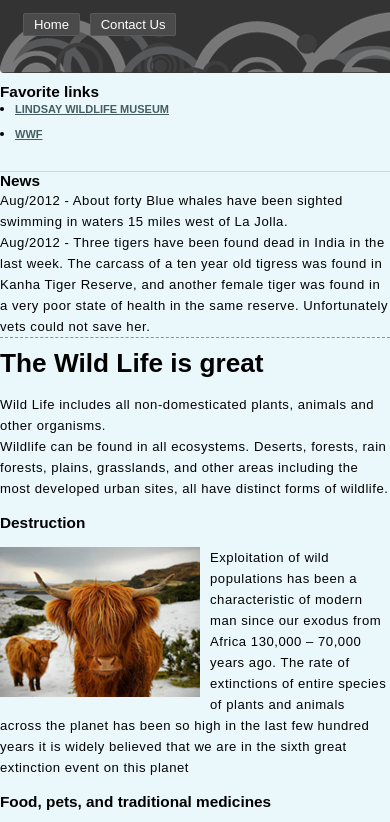
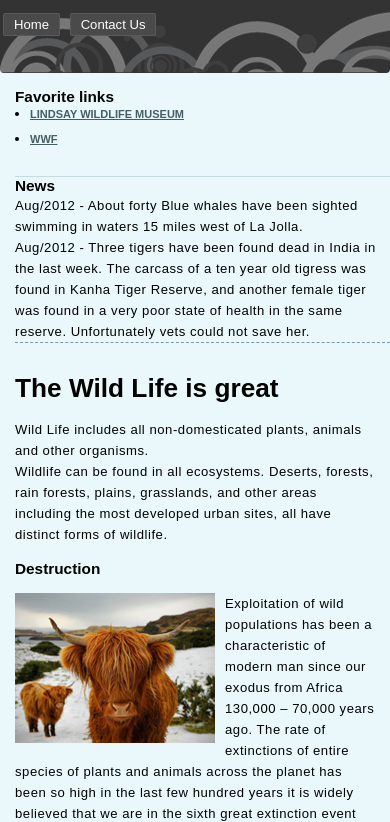
Before and after one commit to vtsvirko/vtsvirko.github.io, a plain HTML site: page 133M/homework2/index.html in a window 390 px wide. Shown: the part 57-879 px from the top of the page. Drawn offline with Linux system fonts and the light colour scheme.

Commit message:
Add files via upload

```diff
--- a/133M/homework2/style.css
+++ b/133M/homework2/style.css
@@ -65,7 +65,20 @@
 		width:900px;
 	}*/
 
+	#col-right{
+		float:right;
+		margin: 15px;
 
+		/*padding: 0 40px 0 10px;*/
+		/*width:660px;*/
+		}
+
+	#sidebar-left{
+		float:left;
+		margin: 15px 0 15px 15px;
+		/*padding:0 10px;*/
+		/*width:200px;	 when floating content next to each other, applying set widths will make the content play nice with each other. Change the width of the siebar, or take away the width of the above "div.col-right" and see what happens to get a better idea of how widths effect floats */
+		}
 
 	#sidebar-left a{
 		color:#445e64;	/* this redefines all links in the left sidebar to this new color, as opposed to the default blue link color */
@@ -112,15 +125,15 @@
 	body, .header, .footer, .navigation {width:100%;}
 	.column {margin: 10px auto; border-bottom:1px dashed #7b96bc;}
 	.navigation ul li {width: 100%;}
-	.header, .navigation, .footer {
-	padding-left: 10px
-	}
+	/*#sidebar-left, #col-right {width:100%;}*/
 	}
 
 	@media screen and (min-width:481px) {
 	body, .header, .navigation, .footer {
   	width: 83%;
   	margin-left: 8%;}
+  /*	#sidebar-left, #col-right {
+  		width:81%;}*/
 
 	.header, .navigation, .footer {
   	clear: both;
@@ -136,10 +149,18 @@
 		margin: 15px 0 15px 15px;
 		}
 
+	/*.column {
+  	margin: 10px 10px 10px 10px;
+	}*/
+
 	.navigation {
   	min-height: 25px;
   	margin-left: 0%;
 }
+
+/*.navigation ul li {
+  width: 33.33333%;  /*960/3 */
+/*}*/
 
 	.footer {
 				padding:15px;
```
